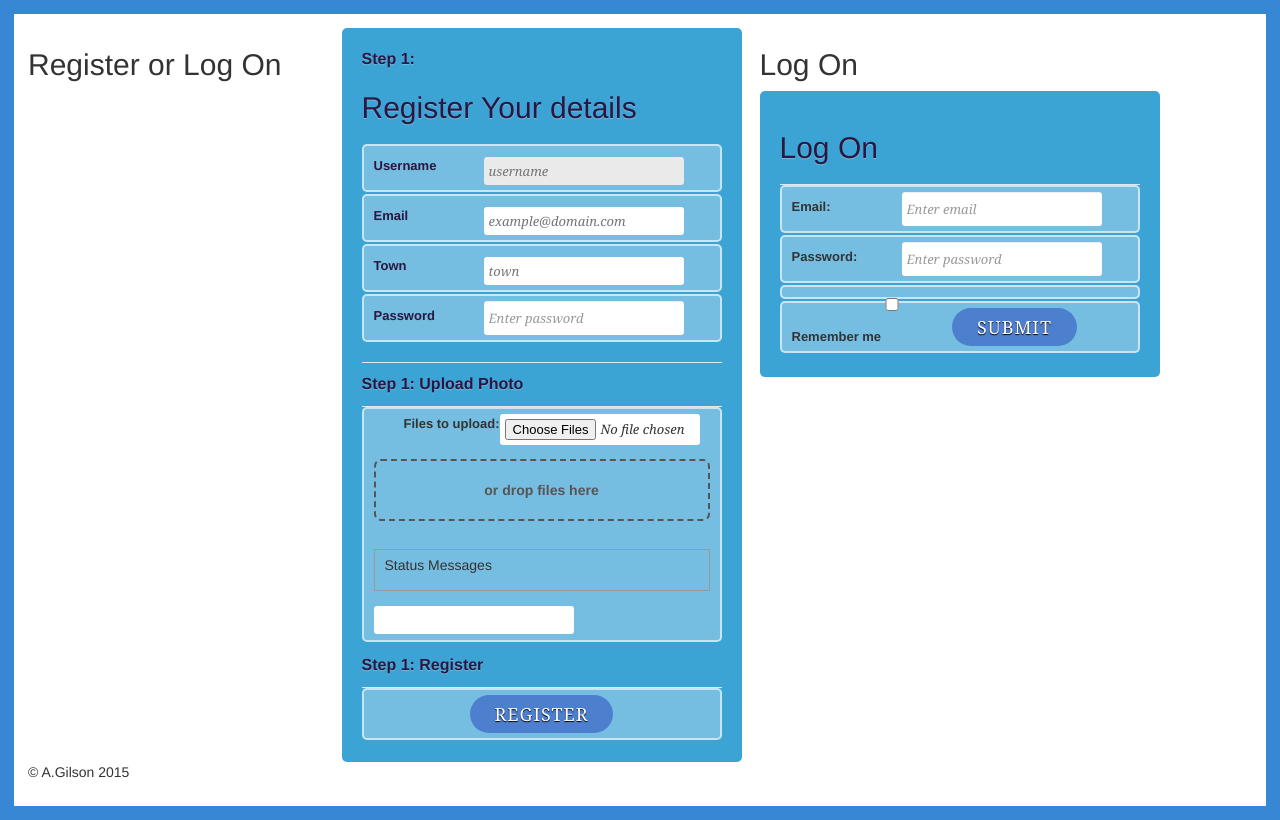
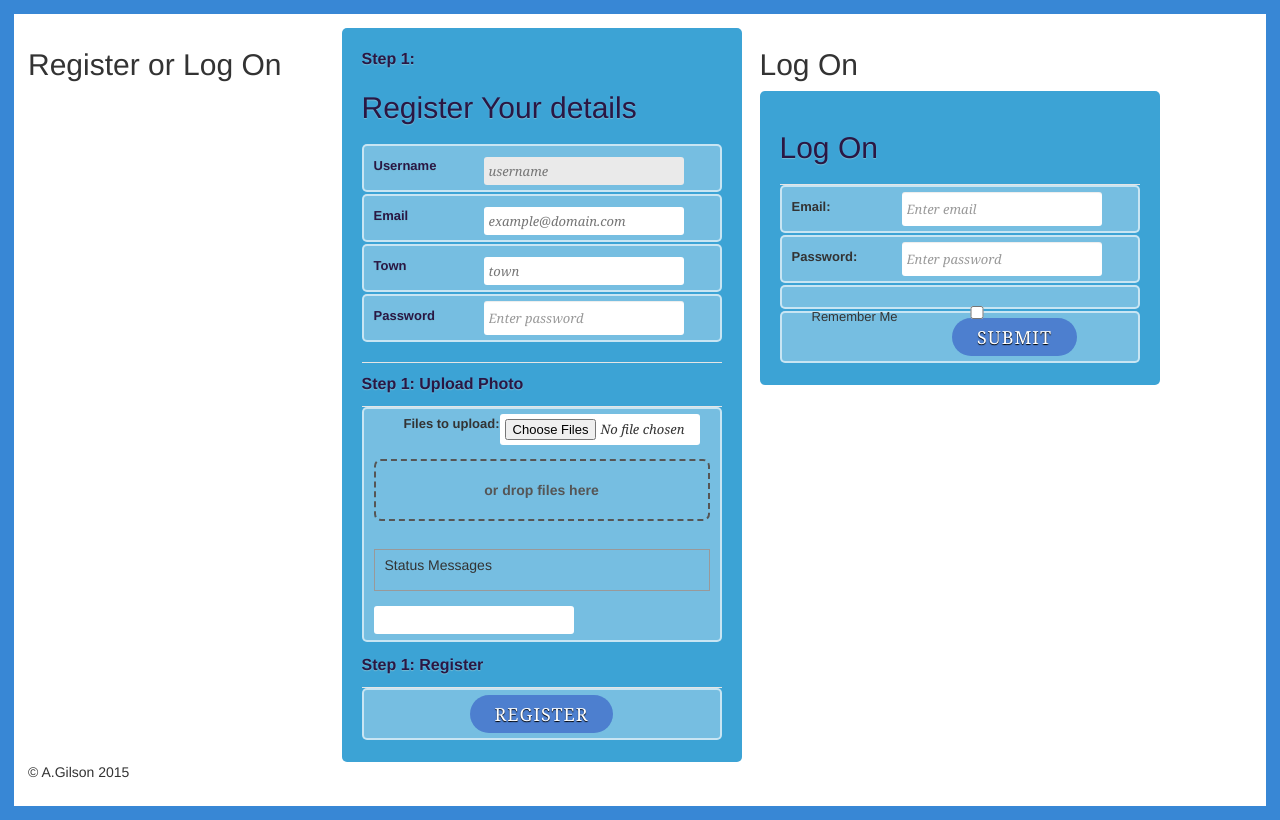
Before and after one commit to andrumi/codeigniter_demo, a CodeIgniter app: page /database/index.php/pages/index in a window 1280 px wide. Run offline with CodeIgniter, Linux system fonts and the light colour scheme; some libraries are stand-ins or nearby versions.

Commit message:
No changes

```diff
--- a/application/views/chatter/index.php
+++ b/application/views/chatter/index.php
@@ -24,3 +24,5 @@
     </section>
     <section id="messages" aria-live="polite" ></section>
     </div>
+
+</div>
--- a/application/views/pages/index.php
+++ b/application/views/pages/index.php
@@ -3,33 +3,7 @@
 <div class="row">
     <div class="col-sm-3">
       <h2>Register or Log On</h2>
-<!--       <h2>Log On</h2>-->
-<!---->
-<!--        <form id="Form2" action="--><?//=base_url("index.php/pages/logOn")?><!--" method="post">-->
-<!--        <fieldset>-->
-<!--        <legend><h2>Log On</h2></legend>-->
-<!--        <ol>-->
-<!--            <li>-->
-<!--                <label for="emailLog">Email:</label>-->
-<!--                <input type="email" class="form-control" name ="emailLog" id="emailLog" placeholder="Enter email" form="Form2" >-->
-<!---->
-<!--            </li>-->
-<!--            <li>-->
-<!--                <label for="pwd">Password:</label>-->
-<!--                <input type="password" class="form-control" name ="pwd" id="pwd" placeholder="Enter password" form ="Form2">-->
-<!--            </li>-->
-<!--            <li>-->
-<!--            <div class="checkbox">-->
-<!--                <label><input type="checkbox"> Remember me</label>-->
-<!--            </div>-->
-<!--            </li>-->
-<!--            <li>-->
-<!--            <button type="submit" class="btn btn-default"  form="Form2"> Submit</button>-->
-<!--            </li>-->
-<!--        </ol>-->
-<!--        </fieldset>-->
-<!--        </form>-->
-        </div>
+    </div>
     <div class="col-sm-4">
 
     <form id="Form1" action="<?=base_url("index.php/pages/index")?>" method="post"></form>
@@ -112,9 +86,9 @@
                         <input type="password" class="form-control" name ="pwd" id="pwd" placeholder="Enter password" form ="Form2">
                     </li>
                     <li>
-<!--                        <div class="checkbox">-->
-                            <label><input type="checkbox"> Remember me</label>
-<!--                        </div>-->
+                        <div class="checkbox">
+                            <label>Remember Me<input type="checkbox" name="checkbox" value="value"></label>
+                        </div>
                     </li>
                     <li>
                         <button type="submit" class="btn btn-default"  form="Form2"> Submit</button>
--- a/application/views/templates/footer.php
+++ b/application/views/templates/footer.php
@@ -1,9 +1,6 @@
           <div class ="footer">
              <p>&copy; A.Gilson 2015</p>
           </div>
-
-<!--          </div>-->
-          </div>
-       </div>
+       </div><!-- fluid container-->
      </body>
 </html>
```
